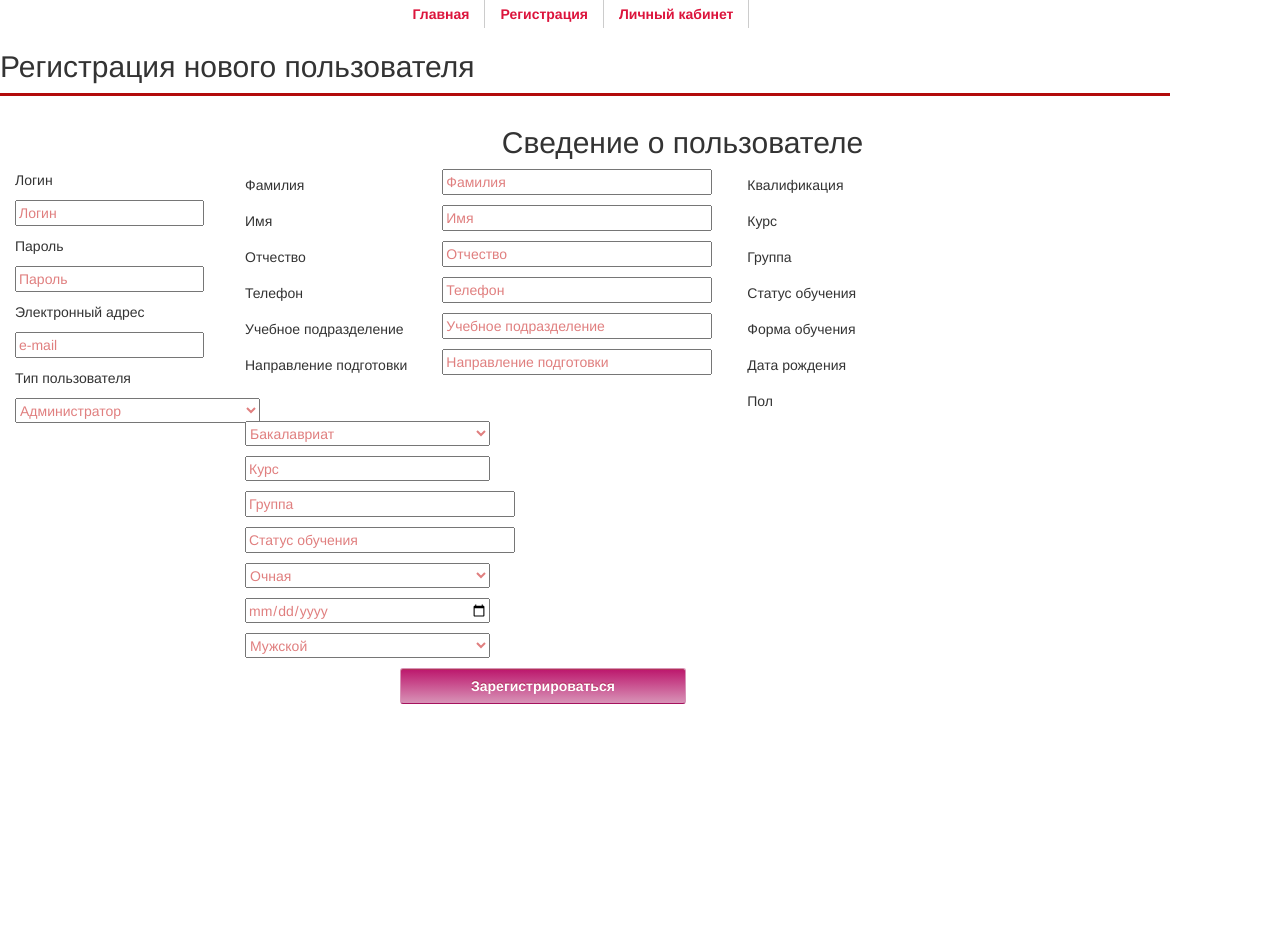
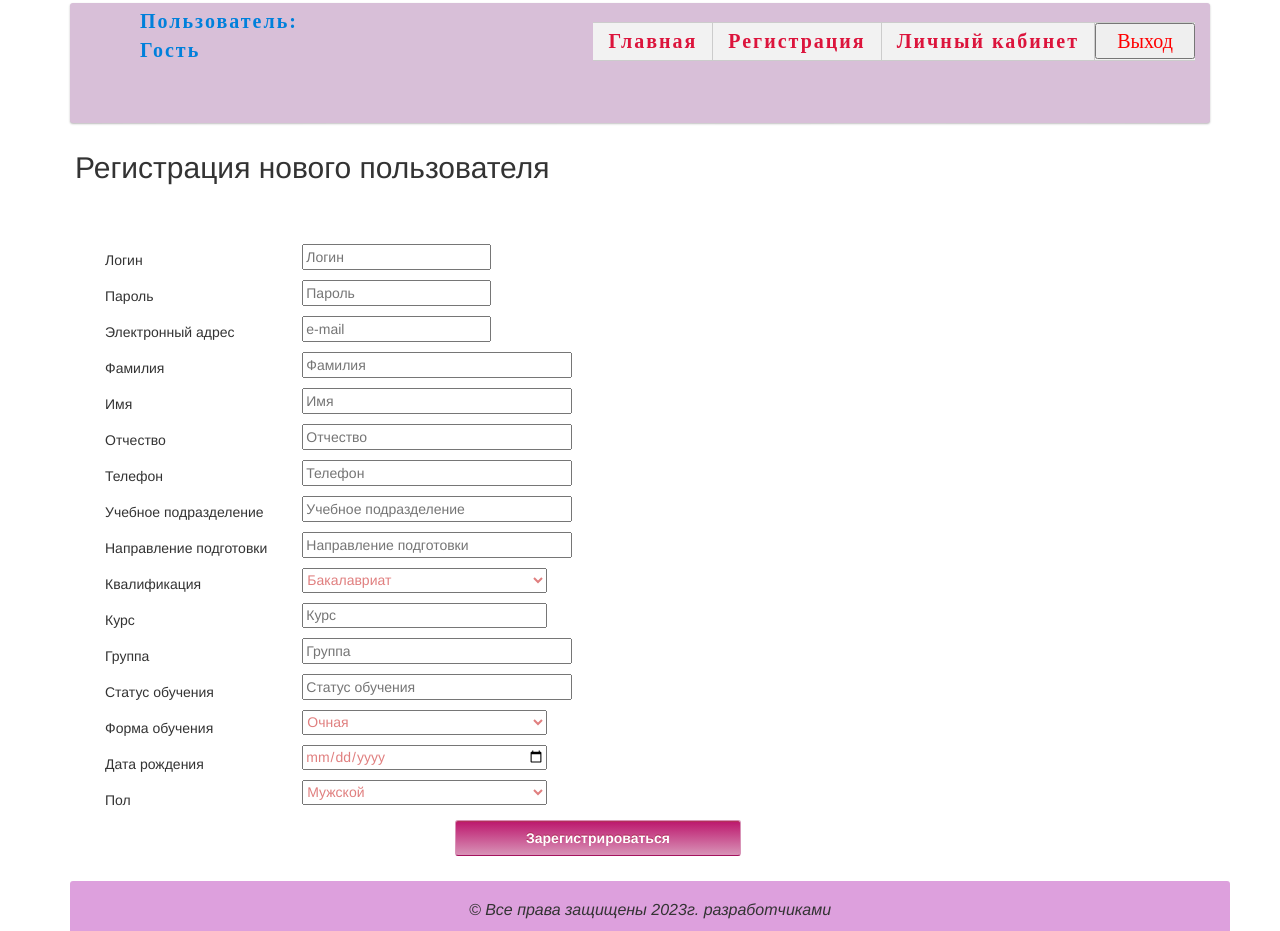
Before and after one commit to Fesen1337/web, a PHP site: page /users.php in a window 1280 px wide. Before the commit the page ends 704 px from the top, so only its background shows below. Run offline with PHP 8.4, Linux system fonts and the light colour scheme.

Commit message:
rework register panel

```diff
--- a/users.php
+++ b/users.php
@@ -5,76 +5,104 @@
     <head>
          <meta http-equiv="Content-Type" content="text/html; charset=utf-8">
         <title>Регистрация</title>
-		<link rel="stylesheet" href="css/reg.css">
+		<!-- <link rel="stylesheet" href="css/reg.css"> -->
          <!-- подключение boootstrap стилей и тем-->
         <link rel="stylesheet" type="text/css" href="css/bootstrap.css" />
         <link rel="stylesheet" type="text/css" href="css/bootstrap-theme.css" />
 
         <!-- подключение своих стилей-->
         <link rel="stylesheet" type="text/css" href="css/main.css">
+        <link rel="stylesheet" type="text/css" href="css/style.css">
+        <link rel="stylesheet" href="css/lk.css">
+
 
     </head>
 <body class="full_fon">
+
+<div class="container">
+        <header class="f_header">
+        <div class="f_users">
+
+			<p>Пользователь:
+			      <?php
+				  echo nl2br("\n");
+				  if (!empty($_SESSION['id']))
+			      // тут понятно и просто
+			      // если авторизован выводим ФИО пользователя
+			      {
+			      echo $_SESSION['Familiya'];
+			      echo nl2br("\n");
+			      echo $_SESSION['Name'];
+			      echo nl2br("\n");
+			      echo $_SESSION['Otchestvo'];
+                    }
+                    else{
+                    	// если же нет, то выводим как гость
+                    	echo "Гость";
+						echo nl2br("\n\n\n");
+					}
+			      ?>
+			</p>
+		</div>
+                <h1>Портфолио – это не только дань моде
+			   </h1>
+
+                 <nav style="bottom: 0">
+	                 <li><a  href="index.php">Главная</a></li>
+	                 <li><a  href="users.php">Регистрация</a> </li>
+                 <?php if (!empty($_SESSION['id'])) // здесь происходит следующее
+                 // если пользователь авторизован направляем его в личный кабинет
+			      {?>
+                      <li><a  href="lk.php">Личный кабинет</a> </li>
+			     <?php }
+			     // если же не автоизован направляем его на
+			     // страницу входа в систему
+                       else
+			      {?>
+
+	                 <li><a  href="index.php">Личный кабинет</a> </li>
+                 <?php }?>
+                  <!-- <li><a  href="admin.php">Администратор</a> </li> -->
+                  <li>
+			<form action="" method="post">
+			<button class="f_exit" type="submit" name="exit" value="999">Выход </button>
+				<?php
+				if (isset($_POST['exit'])&&($_POST['exit']==999)) {
+					$_SESSION = array(); // или $_SESSION = array() для очистки всех данных сессии
+					session_destroy();
+
+					?>	<script> window.setTimeout(function() { window.location = '../index.php'; }, 0) </script><?php
+					header('Location: index.php');
+					}
+				?>
+			</form>
+                  </li>
+                </nav>
+        </header>
+    </div> <!-- container -->
   <div class="container">
   <div class="row">
     <div class="f_user">
-          <div class="f_nav">
-                <nav>
-                     <li><a  href="index.php">Главная</a></li>
-                     <li><a  href="users.php">Регистрация</a> </li>
-                     <li><a  href="chek.php">Личный кабинет</a> </li>
-                </nav>
-           </div>
                  <div class="h1">
-            	 <h2>Регистрация нового пользователя </h2>
+            	 <h2 style="margin-left: 20px;">Регистрация нового пользователя </h2>
+               <br>
                  </div>
 
                <form action="controllers/basa.php" method="post">
                     <div class="container">
                       <div class="row">
 
-                  <div class="col-md-2">
-
-                    <div class="f_loign">
+                 <div class="col-md-10">
+            	  <div class="f_label_1">
                         <p>Логин</p>
-                         <p><input placeholder="Логин" required="" name="Login" type="text"> </p>
-                         <p>Пароль</p>
-                         <p> <input placeholder="Пароль" required="" name="password" type="password"> </p>
-                         <p>Электронный адрес</p>
-                         <p> <input placeholder="e-mail" required="" name="Gmail" type="email"> </p>
-                         <p>Тип пользователя</p>
-                         <p>
-                          <select class="pol" name="Tip_user" >
-                            <option value="Администратор" >Администратор</option>
-                             <option value="Пользователь" >Пользователь</option>
-
-                             </select>
-                         </p>
-                     </div>
-
-            	 </div>
-
-                 <div class="col-md-10">
-                 <h2 class="f_center">Сведение о пользователе</h2>
-            	  <div class="f_label_1">
+                        <p>Пароль</p>
+                        <p>Электронный адрес</p>
                         <p>Фамилия</p>
                         <p>Имя</p>
                         <p>Отчество</p>
                         <p>Телефон</p>
                         <p>Учебное подразделение</p>
                         <p>Направление подготовки</p>
-
-                  </div>
-                  <div class="f_input_1">
-                    	 <p><input placeholder="Фамилия" !required="" name="Familiya" type="text" size="30"> </p>
-                         <p><input placeholder="Имя" !required="" name="Name" type="text" size="30"></p>
-                         <p><input placeholder="Отчество" !required="" name="Otchestvo" type="text" size="30"> </p>
-                         <p><input placeholder="Телефон" !required="" name="Telefon" type="tel" size="30"> </p>
-                         <p><input placeholder="Учебное подразделение" !required="" name="Ychebnoe_podrazdel" type="text" size="30"> </p>
-                         <p><input placeholder="Направление подготовки" !required="" name="Napravl_podgotovki" type="text" size="30"> </p>
-                  </div>
-
-                    <div class="f_label_2">
                         <p>Квалификация</p>
                         <p>Курс</p>
                         <p>Группа</p>
@@ -84,11 +112,18 @@
                         <p>Пол</p>
 
                   </div>
+                  <div class="f_input_1">
 
-
-            <div class="f_input_2">
-
-                 <p>
+                  <p><input placeholder="Логин" required="" name="Login" type="text"> </p>
+                  <p> <input placeholder="Пароль" required="" name="password" type="password"> </p>
+                      <p> <input placeholder="e-mail" required="" name="Gmail" type="email"> </p>
+                    	 <p><input placeholder="Фамилия" !required="" name="Familiya" type="text" size="30"> </p>
+                         <p><input placeholder="Имя" !required="" name="Name" type="text" size="30"></p>
+                         <p><input placeholder="Отчество" !required="" name="Otchestvo" type="text" size="30"> </p>
+                         <p><input placeholder="Телефон" !required="" name="Telefon" type="tel" size="30"> </p>
+                         <p><input placeholder="Учебное подразделение" !required="" name="Ychebnoe_podrazdel" type="text" size="30"> </p>
+                         <p><input placeholder="Направление подготовки" !required="" name="Napravl_podgotovki" type="text" size="30"> </p>
+                         <p>
                     <select class="pol" name="Kvalifikaciya" >
                         <option value="Бакалавриат" >Бакалавриат</option>
                         <option value="Специалитет" >Специалитет</option>
@@ -116,16 +151,38 @@
                         <option value="Женский" >Женский</option>
                      </select>
                  </p>
+                  </div>
+
+                    <div class="f_label_2">
+
+                  </div>
+
+
+            <div class="f_input_2">
+
+
+
+
+
+
                </div>
 
              </div>
 <button class="f_submit" type="submit">Зарегистрироваться</button>
+<br>
+<br>
+
                </div>
              </div>
            </form><!-- form -->
    </div><!-- f_user -->
    </div>
 </div><!-- container-->
+<div class="container">
+      <div class ="f_footer">
+        <p> © Все права защищены 2023г. разработчиками</p>
+      </div>
+  </div>
 <script src="js/bootstrap.js"></script>
 </body>
 </html>
```
